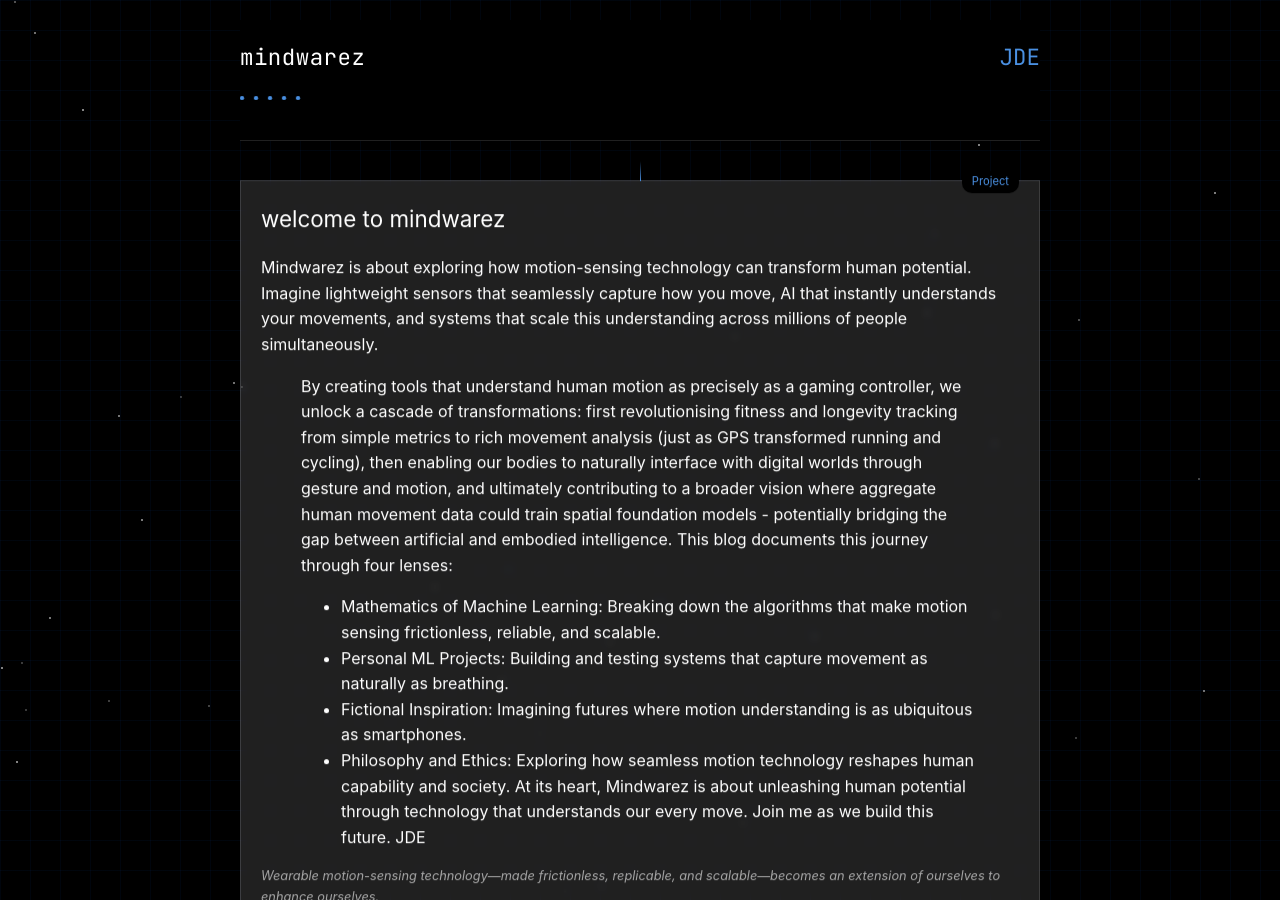
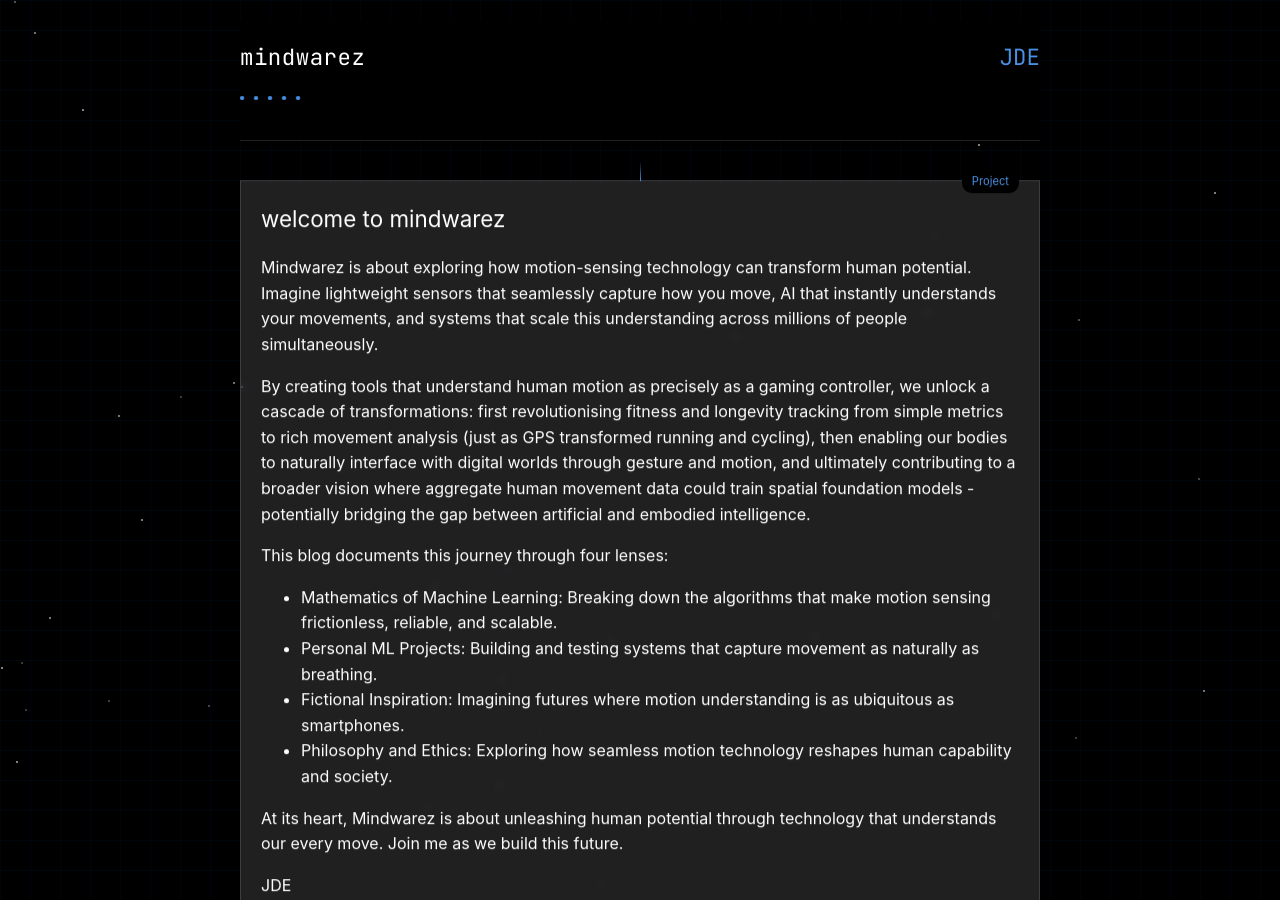
Before and after one commit to jamesbychance/mindwarez, a Jekyll site: the page built from _posts/2024-12-19-helloworld.md, in a window 1280 px wide and 900 px high. Built offline with Jekyll 4.4.1, drawn with Linux system fonts in a browser that asks for light colours.

```diff
--- a/_posts/2024-12-19-helloworld.md
+++ b/_posts/2024-12-19-helloworld.md
@@ -4,12 +4,18 @@ title: "welcome to mindwarez"
 category: Project
 meta_thoughts: Wearable motion-sensing technology—made frictionless, replicable, and scalable—becomes an extension of ourselves to enhance ourselves.
 ---
+
 Mindwarez is about exploring how motion-sensing technology can transform human potential. Imagine lightweight sensors that seamlessly capture how you move, AI that instantly understands your movements, and systems that scale this understanding across millions of people simultaneously.
-> By creating tools that understand human motion as precisely as a gaming controller, we unlock a cascade of transformations: first revolutionising fitness and longevity tracking from simple metrics to rich movement analysis (just as GPS transformed running and cycling), then enabling our bodies to naturally interface with digital worlds through gesture and motion, and ultimately contributing to a broader vision where aggregate human movement data could train spatial foundation models - potentially bridging the gap between artificial and embodied intelligence.
-> This blog documents this journey through four lenses:
+
+By creating tools that understand human motion as precisely as a gaming controller, we unlock a cascade of transformations: first revolutionising fitness and longevity tracking from simple metrics to rich movement analysis (just as GPS transformed running and cycling), then enabling our bodies to naturally interface with digital worlds through gesture and motion, and ultimately contributing to a broader vision where aggregate human movement data could train spatial foundation models - potentially bridging the gap between artificial and embodied intelligence.
+
+This blog documents this journey through four lenses:
+
 - Mathematics of Machine Learning: Breaking down the algorithms that make motion sensing frictionless, reliable, and scalable.
 - Personal ML Projects: Building and testing systems that capture movement as naturally as breathing.
 - Fictional Inspiration: Imagining futures where motion understanding is as ubiquitous as smartphones.
 - Philosophy and Ethics: Exploring how seamless motion technology reshapes human capability and society.
->At its heart, Mindwarez is about unleashing human potential through technology that understands our every move. Join me as we build this future.
+
+At its heart, Mindwarez is about unleashing human potential through technology that understands our every move. Join me as we build this future.
+
 JDE
```
